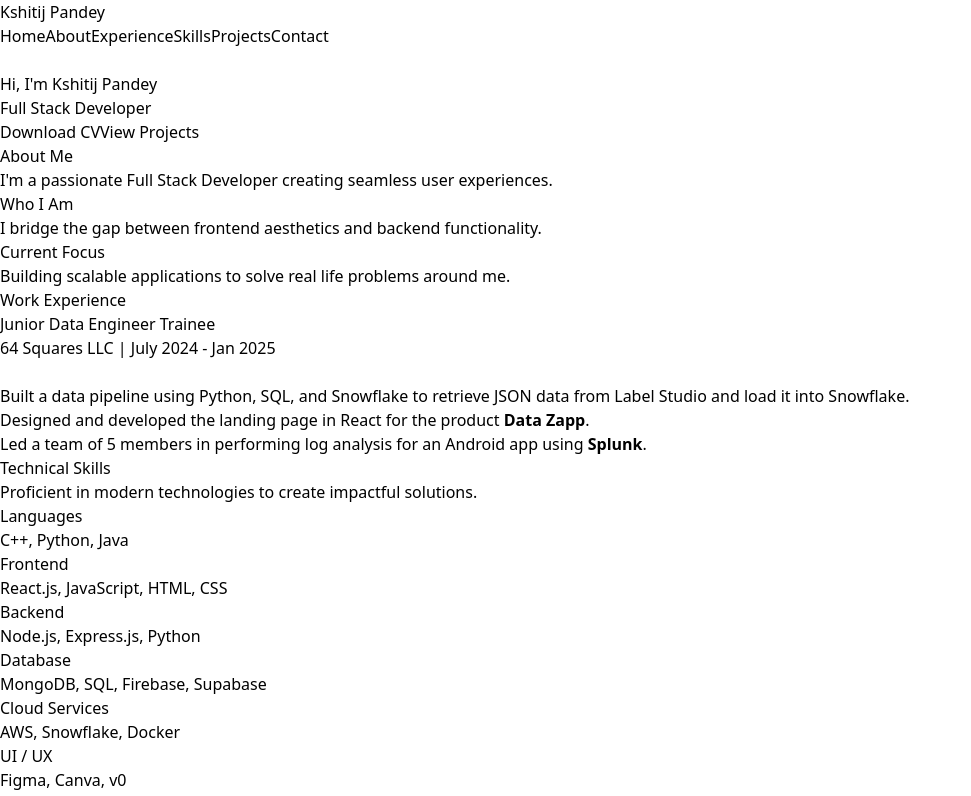
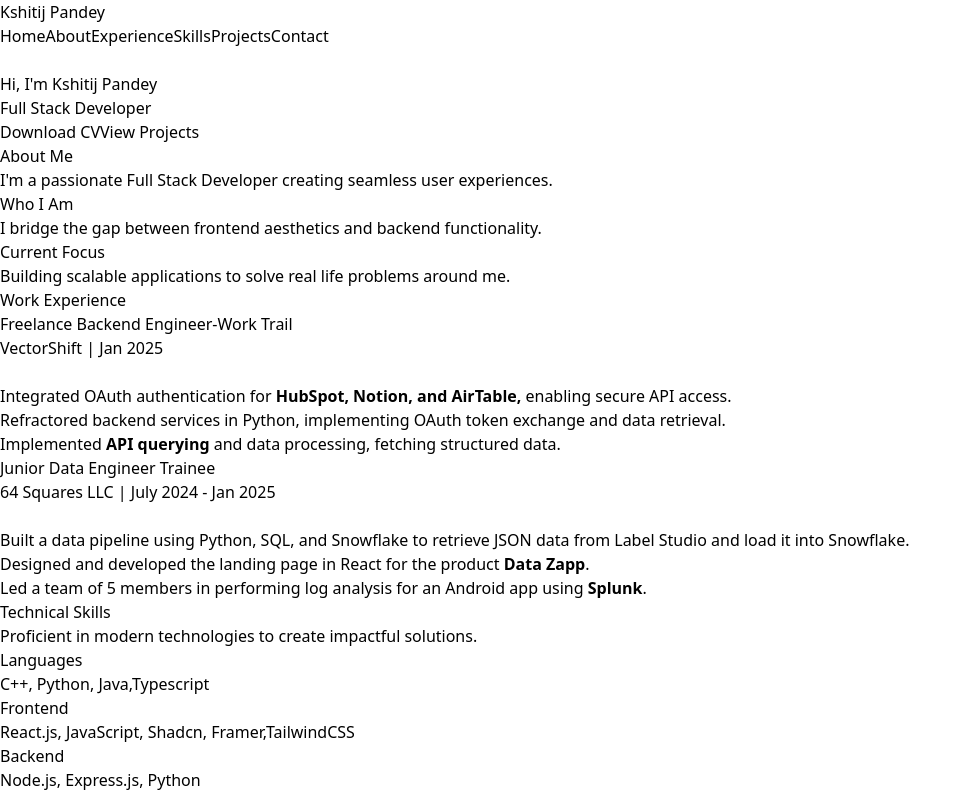
Before and after one commit to pandey22/Portfolio-Website, a React (Vite) app: page / in a window 1280 px wide. Shown: the top 796 px of the page, without its empty margins (0-971 px from the left). Built offline with nearby package versions, Linux system fonts and the light colour scheme.

Commit message:
Updated Work ex

```diff
--- a/src/App.jsx
+++ b/src/App.jsx
@@ -146,6 +146,15 @@ const App = () => {
           </div>
           <div className="space-y-8 text-xl">
             <div className="bg-neutral-800 p-6 rounded-lg">
+              <h3 className="text-xl font-bold mb-2">Freelance Backend Engineer-Work Trail</h3>
+              <p className="text-gray-300 font-bold">VectorShift  | Jan 2025</p><br></br>
+              <ul className="text-gray-400 list-disc ml-4">
+                <li> Integrated OAuth authentication for <b>HubSpot, Notion, and AirTable,</b> enabling secure API access.</li>
+                <li>Refractored backend services in Python, implementing OAuth token exchange and data retrieval.</li>
+                <li> Implemented <b>API querying</b> and data processing, fetching structured data.</li>
+              </ul>
+            </div>
+            <div className="bg-neutral-800 p-6 rounded-lg">
               <h3 className="text-xl font-bold mb-2">Junior Data Engineer Trainee</h3>
               <p className="text-gray-300 font-bold">64 Squares LLC  | July 2024 - Jan 2025</p><br></br>
               <ul className="text-gray-400 list-disc ml-4">
@@ -171,11 +180,11 @@ const App = () => {
           <div className="grid grid-cols-1 md:grid-cols-2 lg:grid-cols-3 gap-8 text-center ">
           <div className="bg-neutral-800 p-6 rounded-lg hover:scale-110">
               <h3 className="text-xl font-bold mb-4">Languages</h3>
-              <p className="text-gray-300">C++, Python, Java</p>
+              <p className="text-gray-300">C++, Python, Java,Typescript</p>
             </div>
             <div className="bg-neutral-800 p-6 rounded-lg hover:scale-110">
               <h3 className="text-xl font-bold mb-4">Frontend</h3>
-              <p className="text-gray-300">React.js, JavaScript, HTML, CSS</p>
+              <p className="text-gray-300">React.js, JavaScript, Shadcn, Framer,TailwindCSS</p>
             </div>
             <div className="bg-neutral-800 p-6 rounded-lg hover:scale-110">
               <h3 className="text-xl font-bold mb-4">Backend</h3>
```
